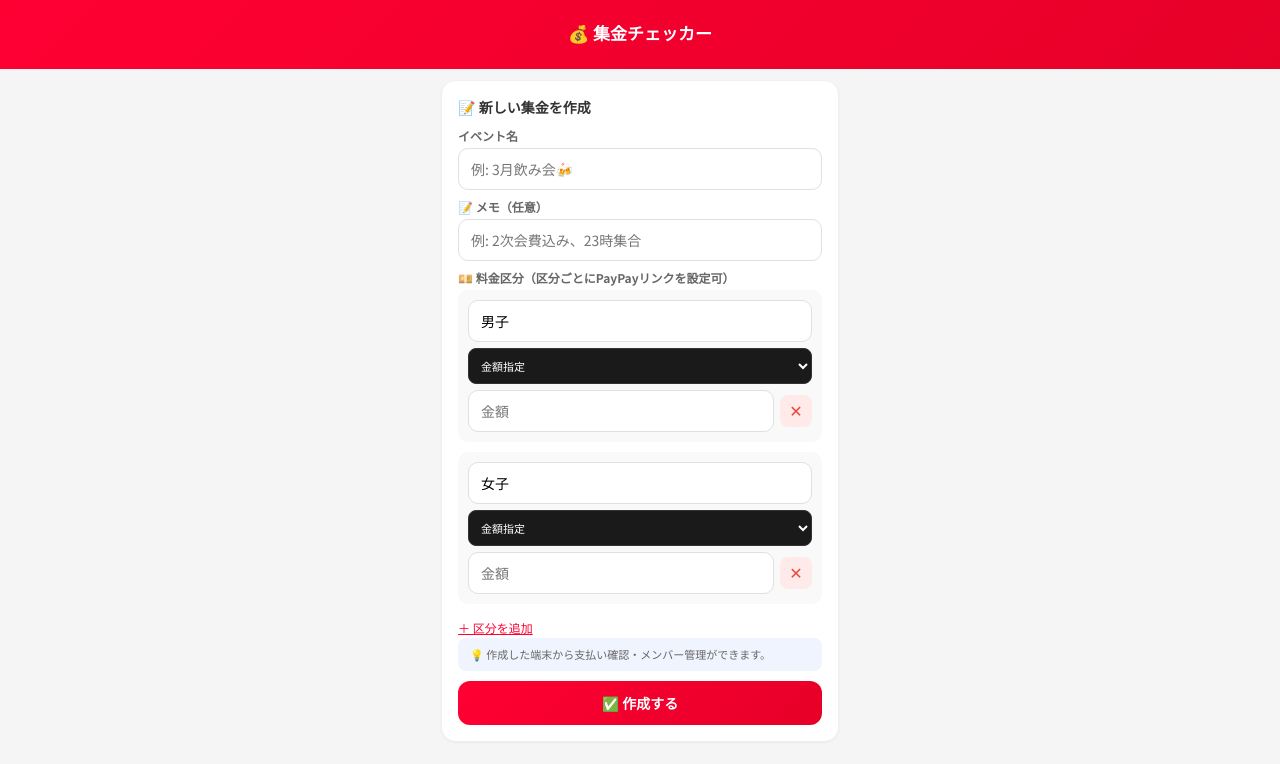
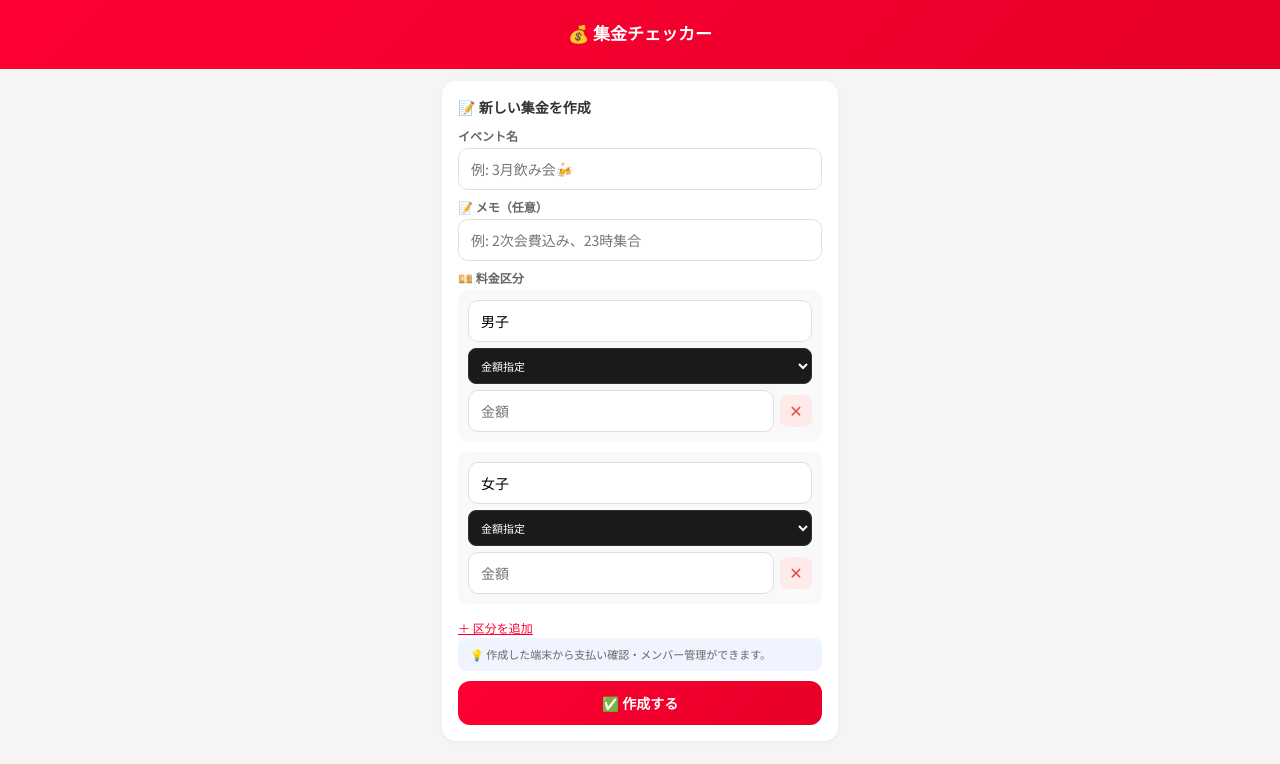
Before and after one commit to smpiiiiii/paypay-collect-vercel, a website: page public/index.html in a window 1280 px wide. Drawn offline with Linux system fonts and the light colour scheme.

Commit message:
fix: remove paypay link mention from tier label

```diff
--- a/public/index.html
+++ b/public/index.html
@@ -193,7 +193,7 @@
                 <input type="text" id="cMemo" placeholder="例: 2次会費込み、23時集合">
             </div>
             <div>
-                <label>💴 料金区分（区分ごとにPayPayリンクを設定可）</label>
+                <label>💴 料金区分</label>
                 <div id="tierRows"></div>
                 <span class="add-tier" id="addTierBtn">＋ 区分を追加</span>
             </div>
```
